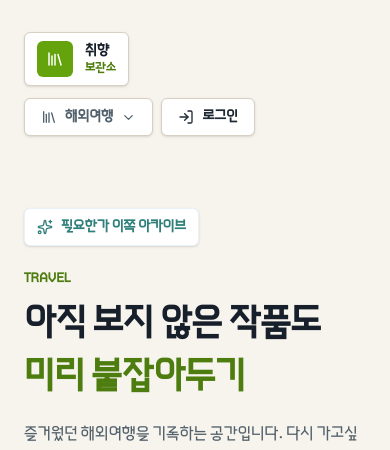
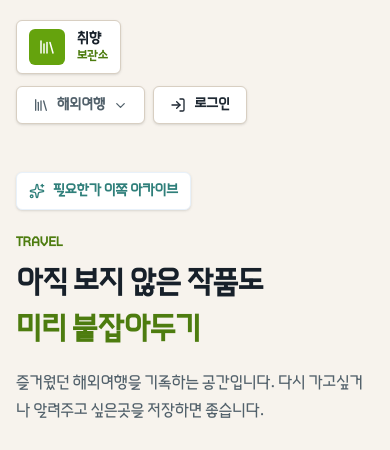
Before and after one commit to SyunChann/Web_Project, a Next.js app: page /travel in a window 390 px wide. Shown: the top 450 px of the page. Built offline with nearby package versions, Linux system fonts and the light colour scheme; no server answers; the database is empty.

Commit message:
fix: 모바일 화면 레이아웃 개선

```diff
--- a/src/app/globals.css
+++ b/src/app/globals.css
@@ -22,3 +22,9 @@ a {
   color: inherit;
   text-decoration: none;
 }
+
+@media (max-width: 639px) {
+  main.min-h-screen {
+    padding: 1.25rem 1rem !important;
+  }
+}
--- a/src/app/new/page.tsx
+++ b/src/app/new/page.tsx
@@ -121,7 +121,7 @@ export default async function NewPostPage({ searchParams }: NewPostPageProps) {
   }
 
   return (
-    <main className="min-h-screen px-6 py-8 sm:px-10">
+    <main className="min-h-screen px-4 py-5 sm:px-10 sm:py-8">
       <section className="mx-auto w-full max-w-4xl">
         <Link
           href="/"
@@ -250,7 +250,7 @@ function PostFormShell({
 }) {
   const accentClass = tone === "travel" ? "text-[#4d7c0f]" : "text-[#be4b49]";
   return (
-    <main className="min-h-screen px-6 py-8 sm:px-10">
+    <main className="min-h-screen px-4 py-5 sm:px-10 sm:py-8">
       <section className="mx-auto w-full max-w-3xl">
         <Link
           href={backHref}
--- a/src/app/travel/[id]/edit/page.tsx
+++ b/src/app/travel/[id]/edit/page.tsx
@@ -39,7 +39,7 @@ export default async function EditWatchlistPage({
   const updateAction = updateWatchlistItem.bind(null, item.id);
 
   return (
-    <main className="min-h-screen px-6 py-8 sm:px-10">
+    <main className="min-h-screen px-4 py-5 sm:px-10 sm:py-8">
       <section className="mx-auto w-full max-w-3xl">
         <Link
           href={`/watchlist/${item.id}`}
--- a/src/app/travel/[id]/page.tsx
+++ b/src/app/travel/[id]/page.tsx
@@ -74,10 +74,10 @@ export default async function WatchlistDetailPage({
     currentIndex > 0 ? orderedItems[currentIndex - 1] : undefined;
 
   return (
-    <main className="min-h-screen px-6 py-8 sm:px-10">
+    <main className="min-h-screen px-4 py-5 sm:px-10 sm:py-8">
       <section className="mx-auto w-full max-w-6xl">
         <AppNav active="watchlist" />
-        <article className="mx-auto mt-10 w-full max-w-3xl">
+        <article className="mx-auto mt-7 w-full max-w-3xl sm:mt-10">
         <div className="flex flex-wrap items-center justify-between gap-3">
           <Link
             href="/watchlist/items"
--- a/src/app/travel/items/page.tsx
+++ b/src/app/travel/items/page.tsx
@@ -83,7 +83,7 @@ const currentPage = Number(params?.page) || 1;
   );
 
   return (
-    <main className="min-h-screen px-6 py-8 sm:px-10">
+    <main className="min-h-screen px-4 py-5 sm:px-10 sm:py-8">
       <section className="mx-auto w-full max-w-5xl">
         <AppNav active="travel" />
 
--- a/src/app/travel/map/page.tsx
+++ b/src/app/travel/map/page.tsx
@@ -20,11 +20,11 @@ export default async function TrvelPage() {
   const previewItems = items.slice(0, 3);
 
   return (
-    <main className="min-h-screen px-6 py-8 sm:px-10">
-      <section className="mx-auto flex w-full max-w-6xl flex-col gap-10">
+    <main className="min-h-screen px-4 py-5 sm:px-10 sm:py-8">
+      <section className="mx-auto flex w-full max-w-6xl flex-col gap-7 sm:gap-10">
         <AppNav active="travel" />
 
-        <section className="grid gap-8 py-8 lg:grid-cols-[1fr_420px] lg:items-center">
+        <section className="grid gap-6 py-5 sm:py-8 lg:grid-cols-[1fr_420px] lg:items-center">
           <div className="max-w-3xl">
             <div className="inline-flex items-center gap-2 rounded-md border border-[#5ca1e6] bg-white px-3 py-2 text-sm font-bold text-[#e57632] shadow-sm">
               <Sparkles size={16} />
@@ -34,7 +34,7 @@ export default async function TrvelPage() {
             <p className="mt-6 text-sm font-bold uppercase text-[#5ca1e6]">
               travel
             </p>
-            <h1 className="mt-3 max-w-3xl text-4xl font-black leading-tight text-[#17202a] sm:text-5xl">
+            <h1 className="mt-3 max-w-3xl text-3xl font-black leading-tight text-[#17202a] sm:text-5xl">
               여행 기록
             </h1>
             <p className="mt-5 max-w-2xl text-base leading-7 text-[#52616b]">
--- a/src/app/travel/page.tsx
+++ b/src/app/travel/page.tsx
@@ -20,11 +20,11 @@ export default async function TravelPage() {
   const previewItems = items.slice(0, 3);
 
   return (
-    <main className="min-h-screen px-6 py-8 sm:px-10">
-      <section className="mx-auto flex w-full max-w-6xl flex-col gap-10">
+    <main className="min-h-screen px-4 py-5 sm:px-10 sm:py-8">
+      <section className="mx-auto flex w-full max-w-6xl flex-col gap-7 sm:gap-10">
         <AppNav active="travel" />
 
-        <section className="grid gap-8 py-8 lg:grid-cols-[1fr_420px] lg:items-center">
+        <section className="grid gap-6 py-5 sm:py-8 lg:grid-cols-[1fr_420px] lg:items-center">
           <div className="max-w-3xl">
             <div className="inline-flex items-center gap-2 rounded-md border border-[#e8f1fa] bg-white px-3 py-2 text-sm font-bold text-[#2f7f7a] shadow-sm">
               <Sparkles size={16} />
@@ -34,7 +34,7 @@ export default async function TravelPage() {
             <p className="mt-6 text-sm font-bold uppercase text-[#5ca1e6]">
               Travel
             </p>
-            <h1 className="mt-3 max-w-3xl text-4xl font-black leading-tight text-[#17202a] sm:text-5xl">
+            <h1 className="mt-3 max-w-3xl text-3xl font-black leading-tight text-[#17202a] sm:text-5xl">
               아직 보지 않은 작품도
               <span className="mt-2 block text-[#5ca1e6]">
                 미리 붙잡아두기
--- a/src/components/AppNav.tsx
+++ b/src/components/AppNav.tsx
@@ -91,10 +91,10 @@ export async function AppNav({ active = "home" }: AppNavProps) {
   const theme = themes[active] || themes.default;
 
   return (
-    <nav className="flex flex-wrap items-center justify-between gap-3">
+    <nav className="flex flex-col items-stretch gap-3 sm:flex-row sm:flex-wrap sm:items-center sm:justify-between">
       <Link
         href="/"
-        className={`group inline-flex items-center gap-3 rounded-md border border-[#d8cfc2] bg-white px-3 py-2 shadow-sm transition ${theme.brandHover} hover:shadow-md`}
+        className={`group inline-flex self-start items-center gap-3 rounded-md border border-[#d8cfc2] bg-white px-3 py-2 shadow-sm transition ${theme.brandHover} hover:shadow-md`}
         aria-label="취향보관소"
       >
         <span
@@ -110,7 +110,7 @@ export async function AppNav({ active = "home" }: AppNavProps) {
         </span>
       </Link>
 
-      <div className="flex flex-wrap items-center gap-2">
+      <div className="flex w-full flex-wrap items-center gap-2 sm:w-auto sm:justify-end">
         <details className="group relative">
           <summary
             className={`flex cursor-pointer list-none items-center gap-2 rounded-md border border-[#d8cfc2] bg-white px-4 py-2 text-sm font-bold text-[#52616b] shadow-sm transition ${theme.controlHover} [&::-webkit-details-marker]:hidden`}
```
